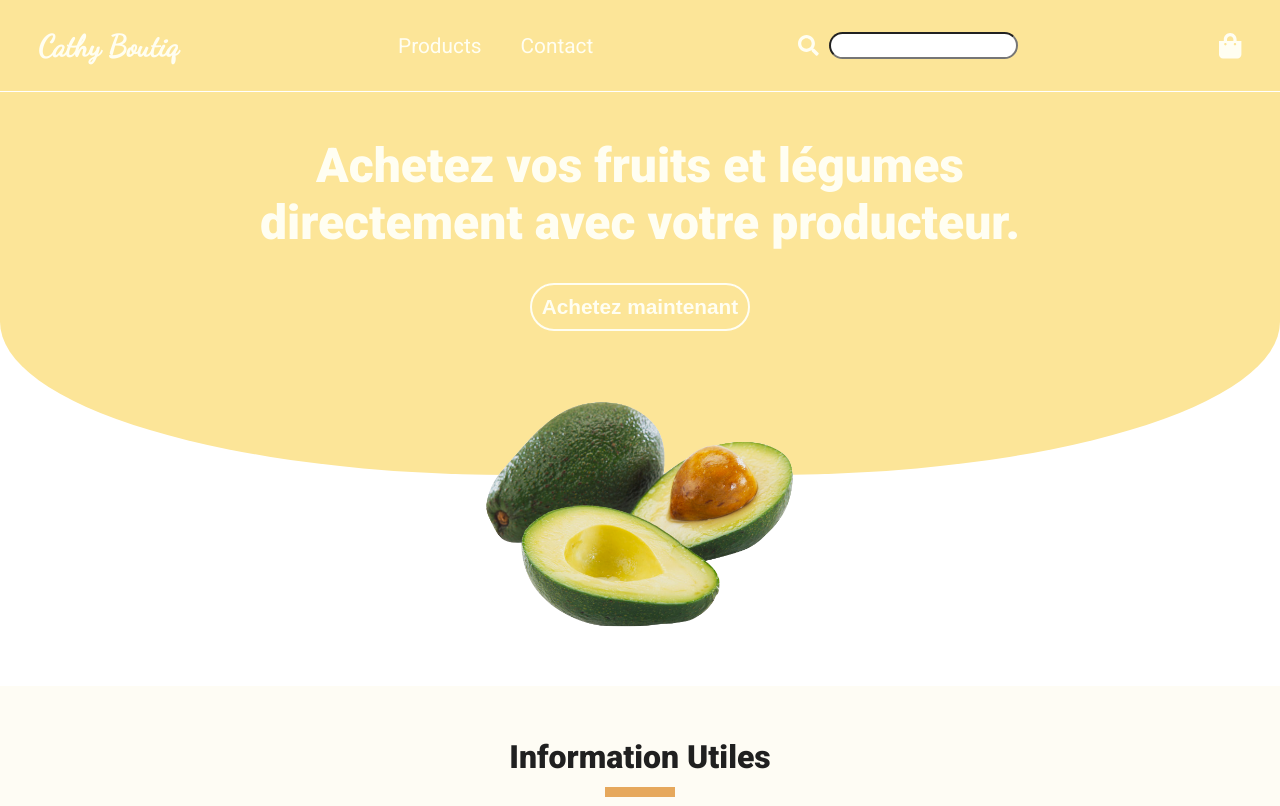
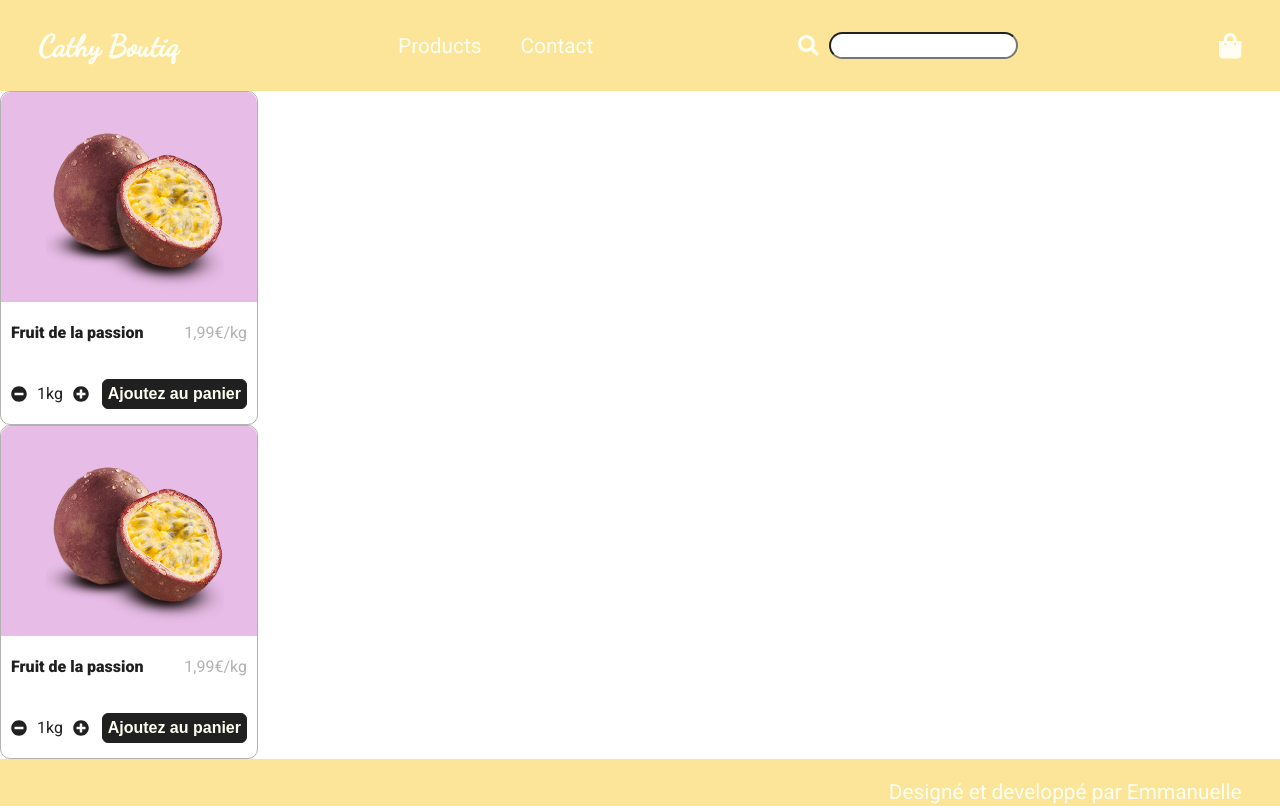
Before and after one commit to emmanuellejaldorau/cathy-boutik, a React (Create React App) app: page / in a window 1280 px wide. Shown: the top 806 px of the page. Built offline with nearby package versions, Linux system fonts and the light colour scheme.

Commit message:
feat(ProductTile): removed dynamic width

```diff
--- a/src/App.css
+++ b/src/App.css
@@ -39,7 +39,6 @@ html, body, main {
     border: 1px solid #b2b2b2;
     border-radius: 10px;
     margin-bottom: 10%;
-    width:75%;
 }
 
 .product-tile > div {
@@ -145,7 +144,6 @@ footer{
     /*--------------------Product Tile------------------------*/
 
     .product-tile {
-        width: 25%;
         margin-bottom: 0;
         margin-right: 2%;
     }
--- a/src/App.tsx
+++ b/src/App.tsx
@@ -3,12 +3,14 @@ import './App.css';
 import Navigation from './components/shared/Navigation';
 import Homepage from './components/homepage/Homepage';
 import Footer from './components/shared/Footer';
+import ProductList from './components/product-list/ProductList';
 
 function App() {
   return (
     <>
       <Navigation />
-      <Homepage />
+      {/* <Homepage /> */}
+      <ProductList />
       <Footer/>
     </>
   );
--- a/src/components/homepage/Homepage.css
+++ b/src/components/homepage/Homepage.css
@@ -111,7 +111,10 @@
     align-items: center;
 }
 
-
+/*--------------------Product Tile------------------------*/
+.product-tile{
+    width: 40%;
+}
 
 /* DESKTOP------------------------------------------------------------------------------- */
 
@@ -198,4 +201,9 @@
         justify-content: center;
         width: 100%;
     }
+
+    /*--------------------Product Tile------------------------*/
+    .product-tile{
+        width: 25%;
+    }
 }
--- a/src/components/homepage/PopularProducts.tsx
+++ b/src/components/homepage/PopularProducts.tsx
@@ -7,9 +7,9 @@ function PopularProducts(){
             <h2>Produits les plus poulaires</h2>
             <div className="title-decoration"></div>
             <div className="product-tile-list">
-                <ProductTile type="homepage" />
-                <ProductTile type="homepage" />
-                <ProductTile type="homepage" />
+                <ProductTile />
+                <ProductTile />
+                <ProductTile />
             </div>
 
         </div>
--- /dev/null
+++ b/src/components/product-list/ProductList.css
@@ -0,0 +1,14 @@
+/* MOBILE-------------------------------------------------------------------------------- */
+
+/*--------------------Product Tile------------------------*/
+.product-tile{
+    width: 40%;
+}
+
+/* DESKTOP-------------------------------------------------------------------------------- */
+@media (min-width: 450px) {
+    /*--------------------Product Tile------------------------*/
+    .product-tile{
+        width: 20%;
+}
+}
--- a/src/components/product-list/ProductList.tsx
+++ b/src/components/product-list/ProductList.tsx
@@ -1,10 +1,12 @@
 import React from 'react';
+import './ProductList.css';
 import ProductTile from '../shared/ProductTile';
 
 function ProductList(){
     return(
         <main>
-            <ProductTile type="category" />
+            <ProductTile />
+            <ProductTile />
         </main>
     )
 }
--- a/src/components/shared/ProductTile.tsx
+++ b/src/components/shared/ProductTile.tsx
@@ -2,17 +2,9 @@ import React from 'react';
 import { FontAwesomeIcon } from '@fortawesome/react-fontawesome'
 import passionFruitImage from '../../images/passion-fruit.png';
 
-interface Props {
-    type: string;
-}
-
-function ProductTile(props:Props){
-    const width = props.type === "homepage" ?
-                    window.screen.width > 450 ? "25%" : "75%"
-                    :  window.screen.width > 450 ? "20%" : "40%";
-    const widthStyle = {width};
+function ProductTile(){
     return(
-        <div className="product-tile" style={widthStyle}>
+        <div className="product-tile">
             <div className="product-tile-image">
                 <img src={passionFruitImage} alt="Fruit de la passion" />
             </div>
```
